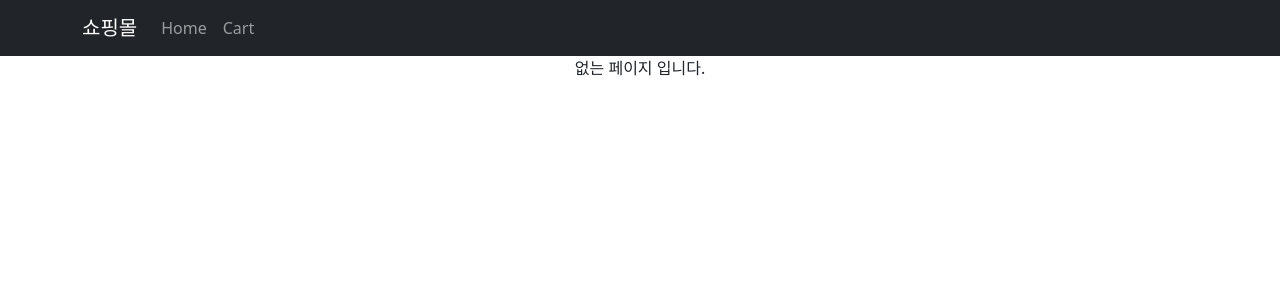
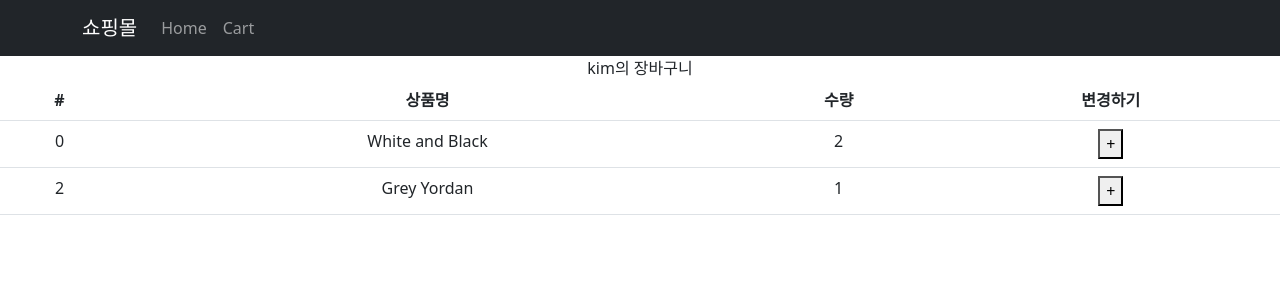
Before and after one commit to chucoding/shop, a React (Create React App) app: page /cart in a window 1280 px wide. Shown: the top 300 px of the page. Built offline with nearby package versions, Linux system fonts and the light colour scheme.

Commit message:
redux practice

```diff
--- a/package.json
+++ b/package.json
@@ -3,6 +3,7 @@
   "version": "0.1.0",
   "private": true,
   "dependencies": {
+    "@reduxjs/toolkit": "^1.9.0",
     "@testing-library/jest-dom": "^5.16.5",
     "@testing-library/react": "^13.4.0",
     "@testing-library/user-event": "^13.5.0",
@@ -11,6 +12,7 @@
     "react": "^18.2.0",
     "react-bootstrap": "^2.5.0",
     "react-dom": "^18.2.0",
+    "react-redux": "^8.0.5",
     "react-router-dom": "^6.4.3",
     "react-scripts": "5.0.1",
     "styled-components": "^5.3.6",
--- a/src/App.js
+++ b/src/App.js
@@ -1,15 +1,19 @@
-import {useState} from "react";
+import {createContext, useState} from "react";
 import { Container, Nav, Navbar } from 'react-bootstrap';
 import 'bootstrap/dist/css/bootstrap.min.css';
 import './App.css';
 import data from './data';
 import Detail from './pages/Detail';
+import Cart from './pages/Cart';
 import { Routes, Route, useNavigate, Outlet } from 'react-router-dom';
 import axios from "axios";
+
+export let Context1 = createContext();
 
 function App() {
 
   const [shoes, setShoes] = useState(data);
+  const [재고] = useState([10, 11, 12]);
   const navigate = useNavigate();
 
   return (
@@ -43,7 +47,12 @@ function App() {
             }}>더보기</button>
           </>
         }/>
-        <Route path="/detail/:id" element={<Detail shoes={shoes}/>}/>
+        <Route path="/detail/:id" element={
+          <Context1.Provider value={{재고, shoes}}>
+            <Detail shoes={shoes}/>
+          </Context1.Provider>
+        }/>
+        <Route path="/cart" element={<Cart/>} />
         <Route path="*" element={<div>없는 페이지 입니다.</div>}/>
       </Routes>
     </div>
--- a/src/index.js
+++ b/src/index.js
@@ -4,14 +4,18 @@ import './index.css';
 import App from './App';
 import reportWebVitals from './reportWebVitals';
 import { BrowserRouter } from 'react-router-dom';
+import { Provider } from "react-redux";
+import store from './store.js'
 
 const root = ReactDOM.createRoot(document.getElementById('root'));
 root.render(
-  <React.StrictMode>
-    <BrowserRouter>
-      <App />
-    </BrowserRouter>
-  </React.StrictMode>
+  //<React.StrictMode>
+    <Provider store={store}>
+      <BrowserRouter>
+        <App />
+      </BrowserRouter>
+    </Provider>
+  //</React.StrictMode>
 );
 
 // If you want to start measuring performance in your app, pass a function
--- /dev/null
+++ b/src/pages/Cart.js
@@ -0,0 +1,44 @@
+import Table from 'react-bootstrap/Table';
+import { useDispatch, useSelector } from 'react-redux';
+import { changeName } from '../store';
+
+const Cart = () => {
+
+    const state = useSelector((state)=>{return state});
+    const dispatch = useDispatch();
+
+    return (
+        <div>
+
+            {state.user}의 장바구니
+
+            <Table>
+            <thead>
+                <tr>
+                <th>#</th>
+                <th>상품명</th>
+                <th>수량</th>
+                <th>변경하기</th>
+                </tr>
+            </thead>
+            <tbody>
+                {state.cart.map(item => {
+                    return (
+                        <tr key={item.id}>
+                            <td>{item.id}</td>
+                            <td>{item.name}</td>
+                            <td>{item.count}</td>
+                            <td><button onClick={()=>{
+                                dispatch(changeName())
+                            }}>+</button></td>
+                        </tr>
+                    );
+                })}
+
+            </tbody>
+            </Table>
+        </div>
+    );
+}
+
+export default Cart;
--- a/src/pages/Detail.js
+++ b/src/pages/Detail.js
@@ -1,6 +1,7 @@
-import { useEffect, useState } from "react";
+import { useContext, useEffect, useState } from "react";
 import { useParams } from "react-router-dom";
 import Nav from 'react-bootstrap/Nav';
+import {Context1} from './../App.js'
 
 function Detail(props) {
 
@@ -9,10 +10,8 @@ function Detail(props) {
     useEffect(()=>{
         let a = setTimeout(()=>{
             setDisplay(false);
-            setFade("end");
         }, 2000);
         return () => {
-            setFade("");
             clearTimeout(a);
         }
     }, []);
@@ -20,10 +19,9 @@ function Detail(props) {
     const {id} = useParams();
     let object = props.shoes.find((x) => x.id == id)
     const [tab, setTab] = useState(0);
-    const [fade, setFade] = useState("end");
 
     return (
-        <div className={`container start ${fade}`}>
+        <div className={`container`}>
             {display ?
             <div className="alert alert-warning">
                 2초이내 구매시 할인
@@ -52,12 +50,15 @@ function Detail(props) {
                     <Nav.Link eventKey="link2" onClick={()=>setTab(2)}>버튼2</Nav.Link>
                 </Nav.Item>
             </Nav>
-            <TabContent tab={tab}/>
+            <TabContent shoes={props.shoes} tab={tab}/>
         </div>
     );
 }
 
-function TabContent({tab}) {
+function TabContent({tab, shoes}) {
+
+    let {재고} = useContext(Context1);
+    console.log(재고);
 
     const [fade, setFade] = useState('');
     useEffect(()=>{
@@ -69,7 +70,7 @@ function TabContent({tab}) {
     }, [tab]);
 
     return (<div className={`start ${fade}`}>
-        { [<div>내용0</div>, <div>내용1</div>,<div>내용2</div>][tab] }
+        { [<div>{shoes[0].title}</div>, <div>내용1</div>,<div>내용2</div>][tab] }
     </div>);
 }
 
--- /dev/null
+++ b/src/store.js
@@ -0,0 +1,28 @@
+import { configureStore, createSlice } from '@reduxjs/toolkit';
+
+const user = createSlice({
+    name : 'user',
+    initialState: 'kim',  //로그인된 이름
+    reducers : {
+        changeName(state){
+            return 'john ' + state
+        }
+    }
+})
+
+export let { changeName } = user.actions;
+
+const cart = createSlice({
+    name : 'cart',
+    initialState: [
+        {id:0, name:'White and Black', count:2},
+        {id:2, name:'Grey Yordan', count:1}
+    ]
+})
+
+export default configureStore({
+    reducer: {
+       user : user.reducer,
+       cart : cart.reducer
+    }
+})
```
Also changed, not shown: 1 other file (tests, documents, lock files or other folders).
